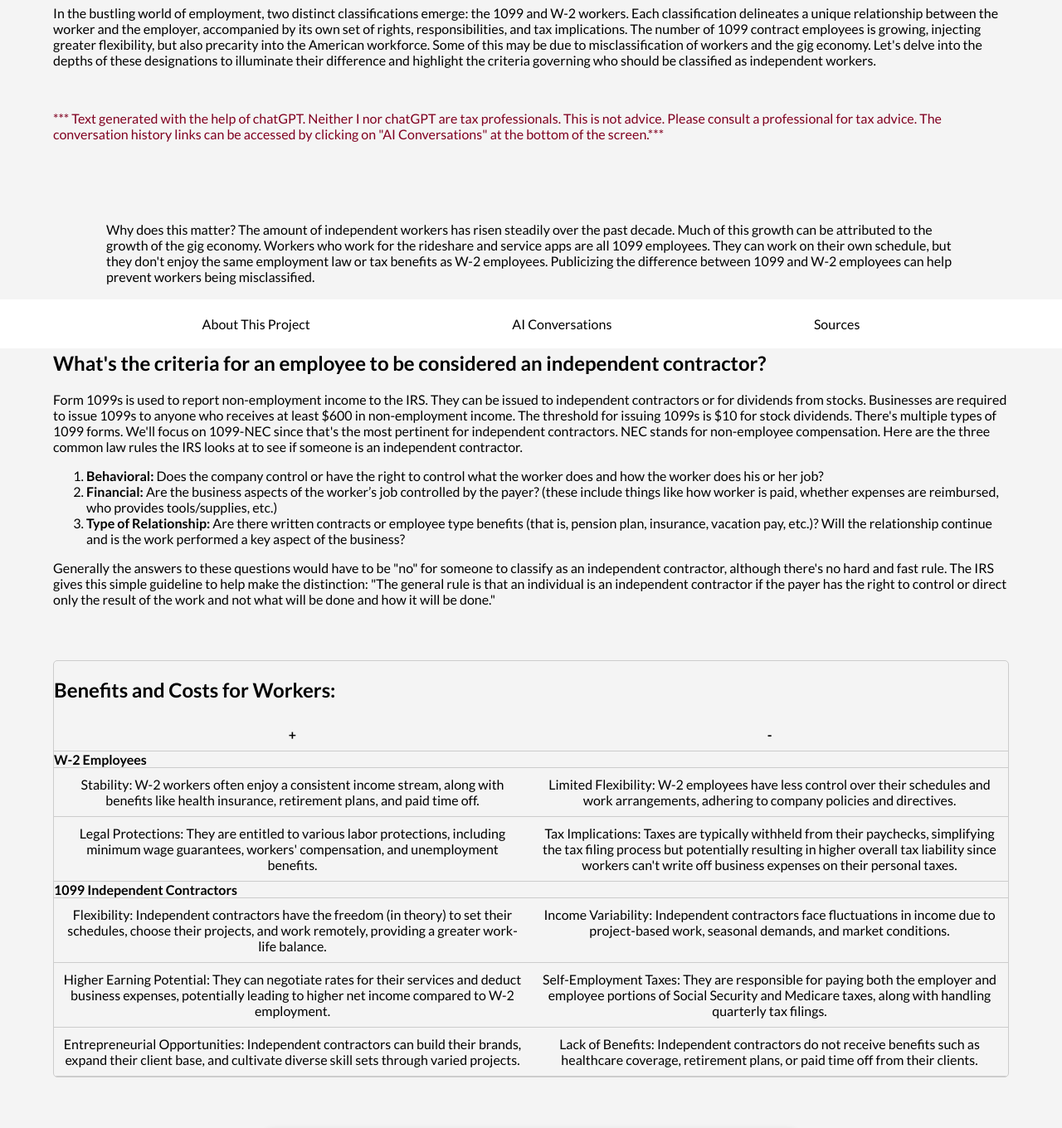
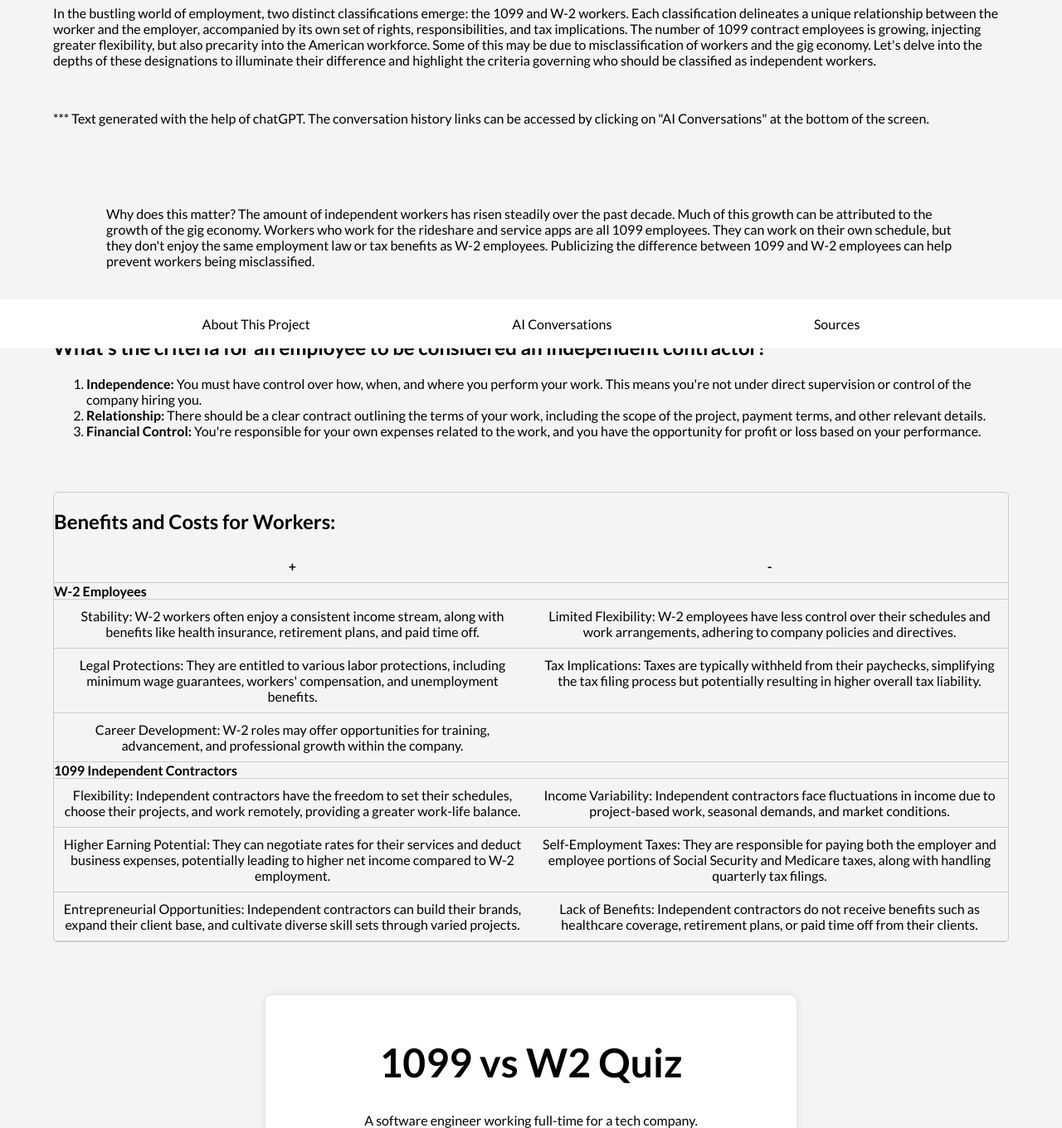
Before and after one commit to aefetter/187_final, a plain HTML site: page index.html in a window 1280 px wide. Shown: the part 380-1740 px from the top of the page at 83% size. Drawn offline with nearby package versions, Linux system fonts and the light colour scheme; some packages are replaced by stand-ins of ours; a script that the page names is missing.

Commit message:
text changes

```diff
--- a/css/styles.css
+++ b/css/styles.css
@@ -14,9 +14,6 @@ a{
 
 }
 
-#disclaimer{
-    color: #800020;
-}
 #criteria{
     margin: 5%;
 }
--- a/index.html
+++ b/index.html
@@ -24,7 +24,7 @@
 <div class="body-text">
     <p>In the bustling world of employment, two distinct classifications emerge: the 1099 and W-2 workers. Each classification delineates a unique relationship between the worker and the employer, accompanied by its own set of rights, responsibilities, and tax implications. The number of 1099 contract employees is growing, injecting greater flexibility, but also precarity into the American workforce. Some of this may be due to misclassification of workers and the gig economy. Let's delve into the depths of these designations to illuminate their difference and highlight the criteria governing who should be classified as independent workers.</p>
     <br>
-    <p id="disclaimer"> *** Text generated with the help of chatGPT. Neither I nor chatGPT are tax professionals. This is not advice. Please consult a professional for tax advice. The conversation history links can be accessed by clicking on "AI Conversations" at the bottom of the screen.***</p>
+    <p> *** Text generated with the help of chatGPT. The conversation history links can be accessed by clicking on "AI Conversations" at the bottom of the screen.</p>
 </div>
 <div id="graph">
     <p id="graph-text">Why does this matter? The amount of independent workers has risen steadily over the past decade. Much of this growth can be attributed to the growth of the gig economy. Workers who work for the rideshare and service apps are all 1099 employees. They can work on their own schedule, but they don't enjoy the same employment law or tax benefits as W-2 employees. Publicizing the difference between 1099 and W-2 employees can help prevent workers being misclassified.</p>
@@ -32,13 +32,11 @@
 </div>
 <div id="criteria">
     <h2>What's the criteria for an employee to be considered an independent contractor?</h2>
-    <p>Form 1099s is used to report non-employment income to the IRS. They can be issued to independent contractors or for dividends from stocks. Businesses are required to issue 1099s to anyone who receives at least $600 in non-employment income. The threshold for issuing 1099s is $10 for stock dividends. There's multiple types of 1099 forms. We'll focus on 1099-NEC since that's the most pertinent for independent contractors. NEC stands for non-employee compensation. Here are the three common law rules the IRS looks at to see if someone is an independent contractor. </p>
     <ol>
-        <li><strong>Behavioral:</strong> Does the company control or have the right to control what the worker does and how the worker does his or her job?</li>
-        <li><strong>Financial:</strong> Are the business aspects of the worker’s job controlled by the payer? (these include things like how worker is paid, whether expenses are reimbursed, who provides tools/supplies, etc.)</li>
-        <li><strong>Type of Relationship:</strong> Are there written contracts or employee type benefits (that is, pension plan, insurance, vacation pay, etc.)? Will the relationship continue and is the work performed a key aspect of the business?</li>
+        <li><strong>Independence:</strong> You must have control over how, when, and where you perform your work. This means you're not under direct supervision or control of the company hiring you.</li>
+        <li><strong>Relationship:</strong> There should be a clear contract outlining the terms of your work, including the scope of the project, payment terms, and other relevant details.</li>
+        <li><strong>Financial Control:</strong> You're responsible for your own expenses related to the work, and you have the opportunity for profit or loss based on your performance.</li>
     </ol>
-    <p>Generally the answers to these questions would have to be "no" for someone to classify as an independent contractor, although there's no hard and fast rule. The IRS gives this simple guideline to help make the distinction: "The general rule is that an individual is an independent contractor if the payer has the right to control or direct only the result of the work and not what will be done and how it will be done."</p>
 </div>
 <div class="table-container">
     <h2>Benefits and Costs for Workers:</h2>
@@ -53,15 +51,15 @@
     </div>
     <div class="table-row">
         <div class="cell">Legal Protections: They are entitled to various labor protections, including minimum wage guarantees, workers' compensation, and unemployment benefits.</div>
-        <div class="cell">Tax Implications: Taxes are typically withheld from their paychecks, simplifying the tax filing process but potentially resulting in higher overall tax liability since workers can't write off business expenses on their personal taxes.</div>
+        <div class="cell">Tax Implications: Taxes are typically withheld from their paychecks, simplifying the tax filing process but potentially resulting in higher overall tax liability.</div>
     </div>
-    <!-- <div class="table-row">
+    <div class="table-row">
         <div class="cell">Career Development: W-2 roles may offer opportunities for training, advancement, and professional growth within the company.</div>
         <div class="cell"></div>
-    </div> -->
+    </div>
     <div class="table-row header">1099 Independent Contractors</div>
     <div class="table-row">
-        <div class="cell">Flexibility: Independent contractors have the freedom (in theory) to set their schedules, choose their projects, and work remotely, providing a greater work-life balance.</div>
+        <div class="cell">Flexibility: Independent contractors have the freedom to set their schedules, choose their projects, and work remotely, providing a greater work-life balance.</div>
         <div class="cell">Income Variability: Independent contractors face fluctuations in income due to project-based work, seasonal demands, and market conditions.</div>
     </div>
     <div class="table-row">
@@ -118,10 +116,7 @@
         <span class="close">&times;</span>
         <h6>Sources</h6>
         <a href = "https://www.statista.com/statistics/918285/gig-economy-number-people-working-independently-frequency-us/">chart data</a><br>
-        <a href = "https://app.spline.design/community/file/e6ce5859-c08a-40b5-b0fe-ac4695b4988a">digital pass 3d animation (modified to fit my project)</a><br>
-        <a href="https://www.investopedia.com/financial-edge/0110/10-things-you-should-know-about-1099s.aspx#:~:text=Usually%2C%20anyone%20who%20was%20paid,income%20during%20the%20tax%20year.">things to know about 1099s- Investopedia</a><br>
-        <a href = "https://www.irs.gov/businesses/small-businesses-self-employed/independent-contractor-defined">independent contractor defined - IRS</a>
-
+        <a href = "https://app.spline.design/community/file/e6ce5859-c08a-40b5-b0fe-ac4695b4988a">digital pass 3d animation (modified to fit my project)</a>
     </div>
 </div>
 <script src="https://code.jquery.com/jquery-3.6.0.min.js"></script>
```
